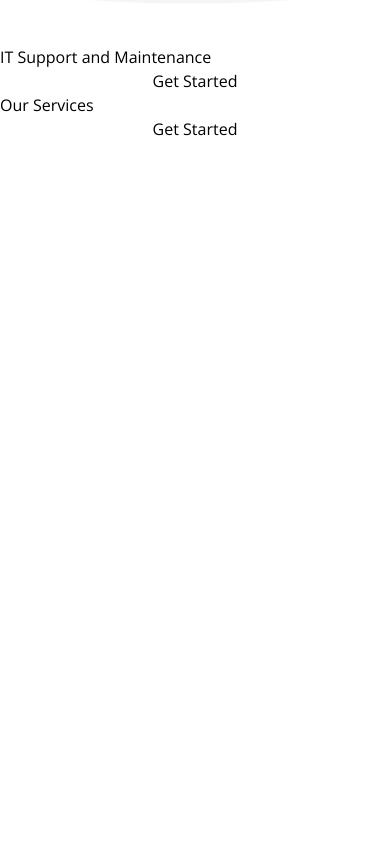
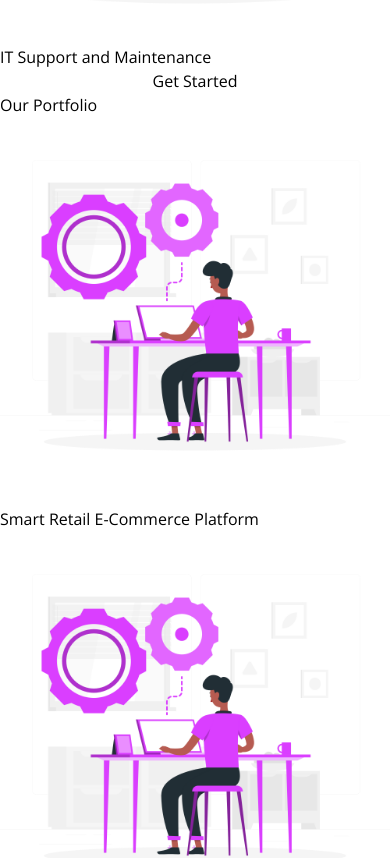
Before and after one commit to BackendExpert/SiteBAL, a React (Vite) app: page / in a window 390 px wide. Shown: the part 4275-5133 px from the top of the page. Before the commit the page ends 4416 px from the top, so only its background shows below. Built offline with nearby package versions, Linux system fonts and the light colour scheme.

Commit message:
Update OurPortfolio.jsx

```diff
--- a/src/components/HomePage/OurPortfolio.jsx
+++ b/src/components/HomePage/OurPortfolio.jsx
@@ -2,7 +2,7 @@ import React from 'react'
 import ServiceImg from '../../assets/Services.png'
 
 const OurPortfolio = () => {
-    const Project = [
+    const Projects = [
         {
             id: 1,
             name: 'Smart Retail E-Commerce Platform',
@@ -46,17 +46,25 @@ const OurPortfolio = () => {
     ]
   return (
     <div className="pt-16">
-        <h1 className="text-center text-4xl text-gray-500 font-semibold text-purple-600 ">Our Services</h1>
-
-        <div className="md:grid grid-cols-3 gap-4 my-4">
-
-        </div>
+        <h1 className="text-center text-4xl text-gray-500 font-semibold text-purple-600 ">Our Portfolio</h1>
 
         <div className="">
+            <div className="md:grid grid-cols-4 gap-4 mt-16">
+                {
+                    Projects.map((project, index) => {
+                        return (
+                            <div className="bg-white p-4 rounded duration-500 hover:shadow-xl" key={index}>
+                                <center><img src={project.img} alt="" className='h-40 w-auto'/></center>
+                                <h1 className="text-center text-purple-500 font-bold">{project.name}</h1>
+                            </div>
+                        )
+                    })
+                }
+            </div>
             <center>
                 <a href="">
                     <div className="mt-8">
-                        <button className='bg-purple-600 text-white py-4 px-16 rounded-full duration-500 hover:bg-purple-700'>Get Started</button>
+                        <button className='bg-purple-600 text-white py-4 px-16 rounded-full duration-500 hover:bg-purple-700'>View Our Projects</button>
                     </div>
                 </a>
             </center>
```
